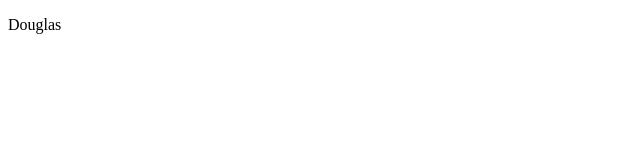
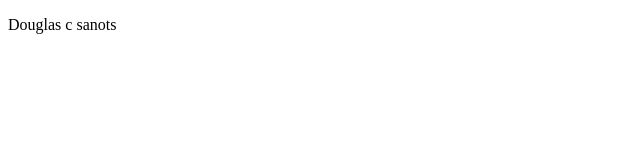
Before and after one commit to Douglas2828/text-trabalho-dnc, a plain HTML site: page doc.html in a window 1280 px wide. Shown: the full height of the page, 0-640 px from the left. Drawn offline with Linux system fonts and the light colour scheme.

Commit message:
Update doc.html

```diff
--- a/doc.html
+++ b/doc.html
@@ -7,6 +7,6 @@
   <title>Document</title>
 </head>
 <body>
-  <p>Douglas</p>
+  <p>Douglas c sanots</p>
 </body>
 </html>
```
